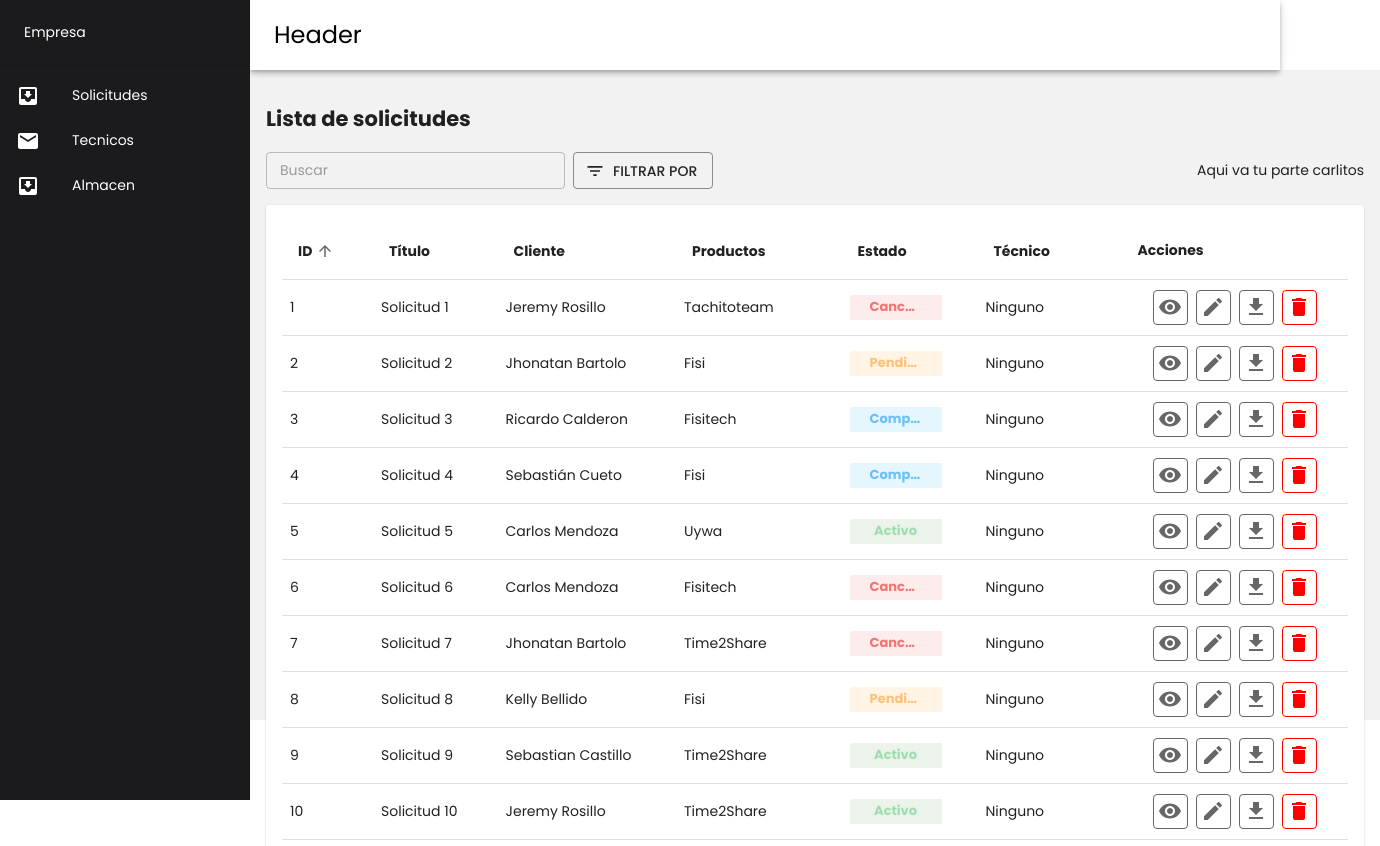
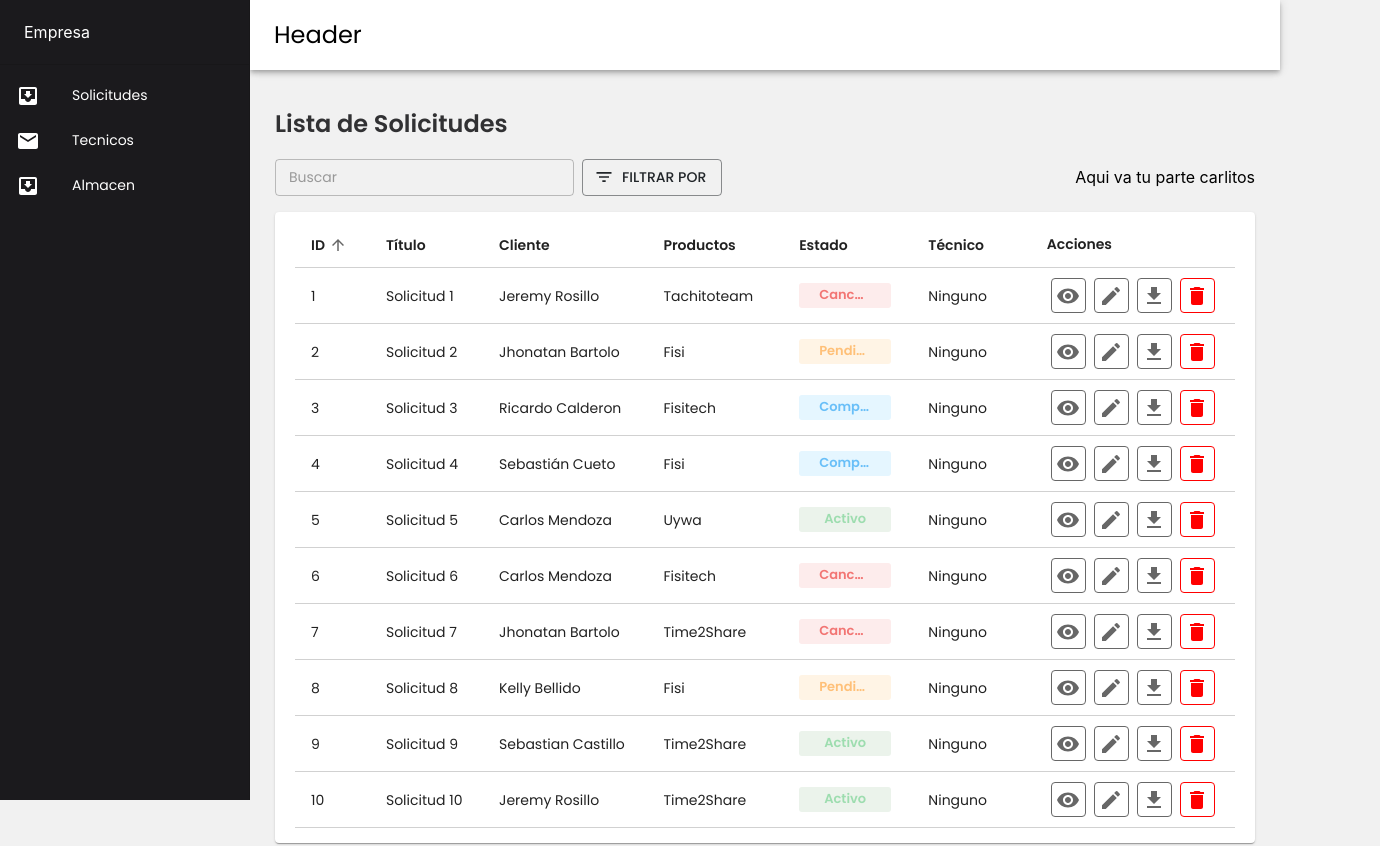
Before and after one commit to Fisi-projects/EPCO-IDEAS-front, a React (Vite) app: page /requests in a window 1280 px wide. Shown: the top 846 px of the page, 1380 px wide, since content can reach past the window. Built offline with nearby package versions, Linux system fonts and the light colour scheme.

Commit message:
fix solicitudes

```diff
--- a/index.html
+++ b/index.html
@@ -6,7 +6,8 @@
     <meta name="viewport" content="width=device-width, initial-scale=1.0" />
     <link rel="preconnect" href="https://fonts.googleapis.com">
     <link rel="preconnect" href="https://fonts.gstatic.com" crossorigin>
-    <link href="https://fonts.googleapis.com/css2?family=Inter:ital,opsz,wght@0,14..32,100..900;1,14..32,100..900&family=Poppins:ital,wght@0,100;0,200;0,300;0,400;0,500;0,600;0,700;0,800;0,900;1,100;1,200;1,300;1,400;1,500;1,600;1,700;1,800;1,900&display=swap" rel="stylesheet">
+    <link rel="preload" href="https://fonts.googleapis.com/css2?family=Poppins:wght@400;500;600&display=swap" as="style">
+    <link href="https://fonts.googleapis.com/css2?family=Poppins:wght@400;500;600&display=swap" rel="stylesheet">
     <title>Sistema de gestion de solicitudes</title>
   </head>
   <body>
--- a/src/App.css
+++ b/src/App.css
@@ -1,8 +1,4 @@
-@import url('https://fonts.googleapis.com/css2?family=Poppins:wght@300;400;500;600;700&display=swap');
 #root {
   text-align: left;
+  height: 100%;
 }
-
-body {
-  font-family: 'Poppins', sans-serif;
-}
--- a/src/App.jsx
+++ b/src/App.jsx
@@ -12,7 +12,7 @@ function App() {
       <ThemeProvider theme={theme}>
         <Box sx={{ display: 'flex' }}>
         <ClippedDrawer/>
-        <Box sx={{ marginTop: '70px', width: '100%' }}>
+        <Box sx={{ marginTop: '70px', width: '100%'}}>
         <RequestsTable /> {/* Mostrar la tabla */}
         </Box>
         </Box>
--- a/src/components/Sidebar/Sidebar.jsx
+++ b/src/components/Sidebar/Sidebar.jsx
@@ -19,7 +19,6 @@ const drawerWidth = 250;
 export default function ClippedDrawer() {
     return (
         <Box sx={{ display: 'flex' }}>
-          <CssBaseline />
           <AppBar
             position="fixed"
             sx={{ width: `calc(100% - ${drawerWidth}px)`, ml: `${drawerWidth}px`, backgroundColor:'white' }}
--- a/src/index.css
+++ b/src/index.css
@@ -1,11 +1,6 @@
 :root {
   font-family: Inter, system-ui, Avenir, Helvetica, Arial, sans-serif;
   line-height: 1.5;
-  font-weight: 400;
-
-  color-scheme: light dark;
-  color: rgba(0, 0, 0, 0.87);
-  background-color: #f7f4f4;
 
   font-synthesis: none;
   text-rendering: optimizeLegibility;
@@ -18,20 +13,9 @@
 }
 body {
   margin: 0;
-  display: flex;
   min-width: 320px;
-  min-height: 100vh;
+  background-color: #f1f1f1;
 }
-
-@media (prefers-color-scheme: light) {
-  :root {
-    color: #213547;
-    background-color: #ffffff;
-  }
-  a:hover {
-    color: #747bff;
-  }
-  button {
-    background-color: #f9f9f9;
-  }
+html, body {
+  height: 100%;
 }
--- a/src/pages/requests.jsx
+++ b/src/pages/requests.jsx
@@ -1,7 +1,7 @@
 import { useState } from 'react';
 import {
   Table, TableBody, TableCell, TableContainer, TableHead, TableRow, Paper,
-  TableSortLabel, TextField, Button, Box, IconButton, Chip, Grid, Pagination
+  TableSortLabel, TextField, Button, Box, IconButton, Chip, Grid, Pagination, Typography
 } from '@mui/material';
 import { Visibility, Download, Delete, FilterList, Edit } from '@mui/icons-material';
 
@@ -49,8 +49,8 @@ const RequestsTable = () => {
   const totalPages = Math.ceil(filteredRows.length / rowsPerPage);
 
   return (
-    <Box sx={{ padding: 2, width: '1130px', height: '650px', backgroundColor: '#f2f2f2' }}>
-      <h2>Lista de solicitudes</h2>
+    <Box sx={{ padding: "25px"}}>
+      <Typography variant="h2" >Lista de Solicitudes</Typography>
       <Box display="flex" justifyContent="space-between" alignItems="center" mb={2}>
         <Box display="flex" gap={1}>
           <TextField
@@ -63,14 +63,14 @@ const RequestsTable = () => {
         </Box>
         <Box> Aqui va tu parte carlitos </Box>
       </Box>
-      <Box sx={{ width: '100%' }}>
-        <Paper sx={{ padding: 2, height: '650px' }}>
+      <Box>
+        <Paper sx={{ padding: '10px 20px 15px'}}>
           <TableContainer>
-            <Table sx={{ width: '100%' }}>
+            <Table>
               <TableHead>
                 <TableRow>
                   {['ID', 'Título', 'Cliente', 'Productos', 'Estado', 'Técnico', 'Acciones'].map((head) => (
-                    <TableCell key={head} align="left" sx={{ fontWeight: 'bold', fontFamily: 'Poppins, sans-serif' }}>
+                    <TableCell key={head} sx={{ fontWeight: 'bold'}}>
                       {head !== 'Acciones' ? (
                         <TableSortLabel
                           active={orderBy === head.toLowerCase()}
@@ -86,12 +86,12 @@ const RequestsTable = () => {
               </TableHead>
               <TableBody>
                 {filteredRows.slice(page * rowsPerPage, page * rowsPerPage + rowsPerPage).map((row) => (
-                  <TableRow key={row.id} sx={{ height: '40px' }}>
-                    <TableCell sx={{ padding: '10px 8px' }}>{row.id}</TableCell>
-                    <TableCell sx={{ padding: '10px 8px' }}>{row.title}</TableCell>
-                    <TableCell sx={{ padding: '10px 8px' }}>{row.client}</TableCell>
-                    <TableCell sx={{ padding: '10px 8px' }}>{row.product}</TableCell>
-                    <TableCell sx={{ padding: '10px 8px' }}>
+                  <TableRow key={row.id}>
+                    <TableCell>{row.id}</TableCell>
+                    <TableCell>{row.title}</TableCell>
+                    <TableCell>{row.client}</TableCell>
+                    <TableCell>{row.product}</TableCell>
+                    <TableCell>
                       <Chip
                         label={row.status}
                         sx={{
@@ -105,7 +105,7 @@ const RequestsTable = () => {
                             row.status === 'Pendiente' ? '#FFC078' :
                             row.status === 'Completado' ? '#69BFF8' :
                             '#F27573',
-                          borderRadius: '3px 0px 0px 0px',
+                          borderRadius: '3px',
                           padding: '4px 8px',
                           width: '92px',
                           height: '25px',
@@ -113,8 +113,8 @@ const RequestsTable = () => {
                         }}
                       />
                     </TableCell>
-                    <TableCell sx={{ padding: '10px 8px' }}>{row.technician}</TableCell>
-                    <TableCell sx={{ padding: '10px 8px' }}>
+                    <TableCell>{row.technician}</TableCell>
+                    <TableCell>
                         <Box
                             sx={{
                             display: 'flex',
--- a/src/styles/theme.jsx
+++ b/src/styles/theme.jsx
@@ -19,7 +19,8 @@ const theme = createTheme({
         },
         h2: {                   //Titulo de cada pagina
             fontSize: "24px",
-            fontWeight: 700,
+            fontWeight: 600,
+            margin: "15px 0 20px",
             color: "#313133",
         },
         h3: {
@@ -34,7 +35,18 @@ const theme = createTheme({
             fontSize: "14px",
             fontWeight: 400,   //--> Personalizar color para texto de modal color: "#313133",
         },
-    }
+    },
+
+    components: {
+        MuiTableCell: {
+            styleOverrides: {
+                root: {
+                    padding: '10px 16px',
+                    borderBottom: '1px solid #d1d1d1',
+                },
+            },
+        },
+    },
 });
 
 export default theme;
```
Also changed, not shown: src/pages/a.txt (deleted).
